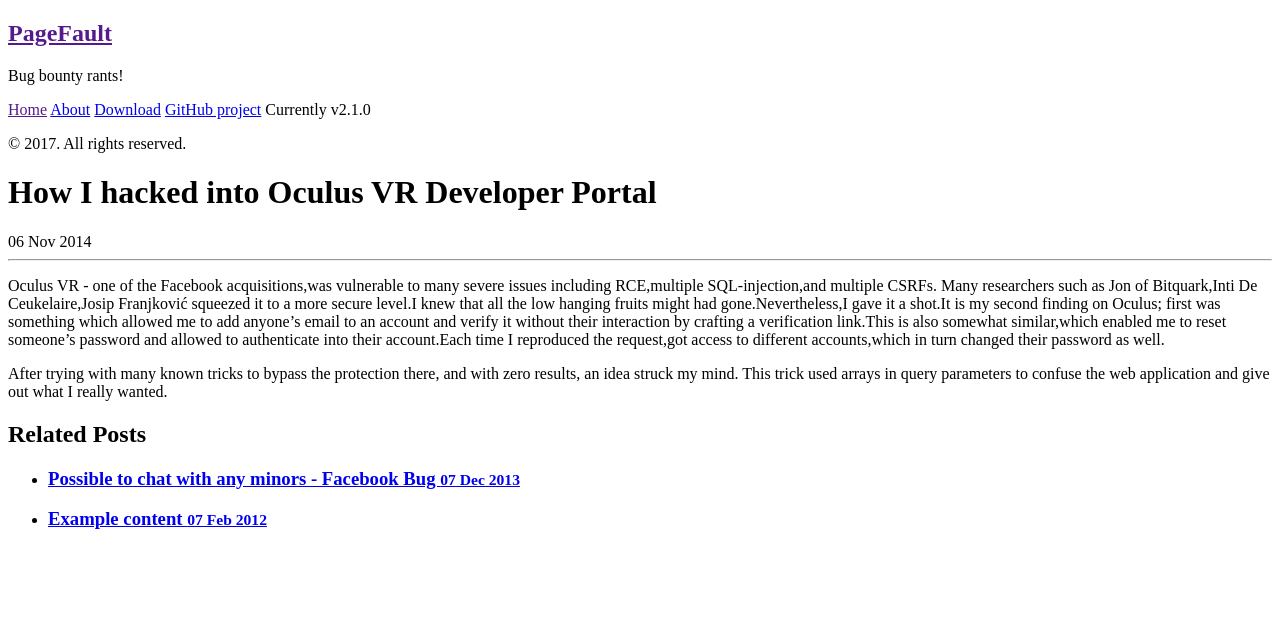
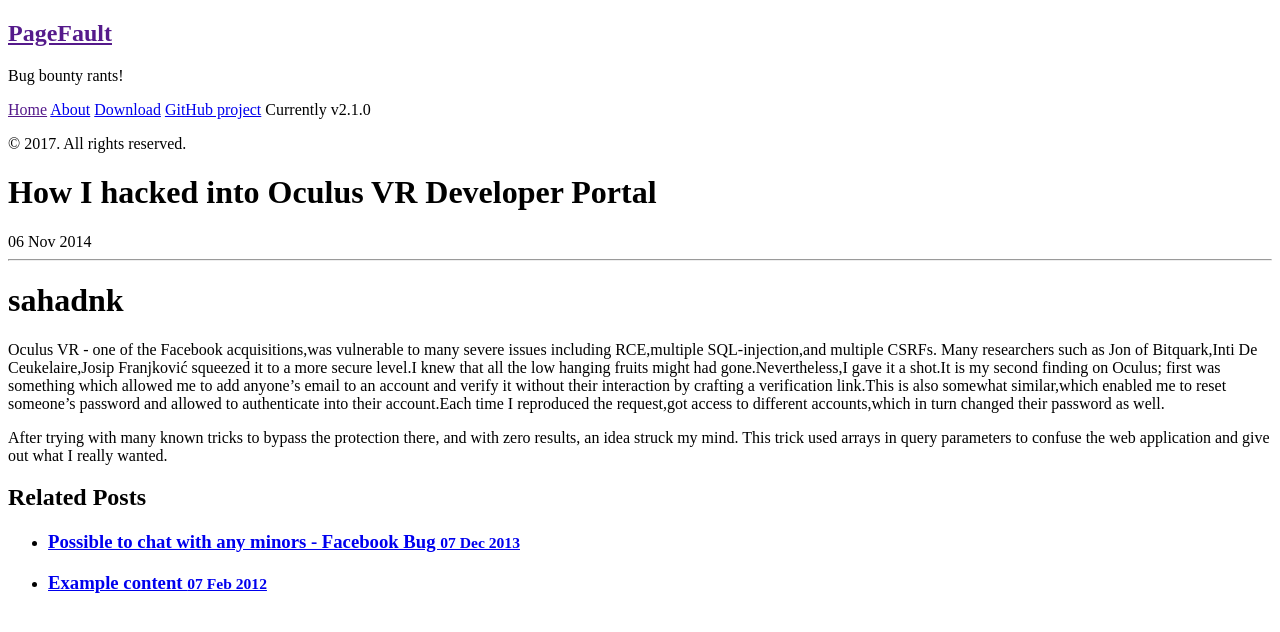
Before and after one commit to sahadnk72/sahadnk72.github.io, a Jekyll site: the page built from _posts/2014-11-06-oculus-hack.md, in a window 1280 px wide. Shown: the top 632 px of the page. Built offline with Jekyll 4.4.1, drawn with Linux system fonts in a browser that asks for light colours; Markdown is read by kramdown in place of the engine named in the settings.

Commit message:
Update 2014-11-06-oculus-hack.md

```diff
--- a/_posts/2014-11-06-oculus-hack.md
+++ b/_posts/2014-11-06-oculus-hack.md
@@ -6,6 +6,7 @@ title: How I hacked into Oculus VR Developer Portal
 ---
 
 
+<h1>sahadnk</h1>
 
 Oculus VR - one of the Facebook acquisitions,was vulnerable to many severe issues including RCE,multiple SQL-injection,and multiple CSRFs.
 Many researchers such as Jon of Bitquark,Inti De Ceukelaire,Josip Franjković squeezed it to a more secure level.I knew that all the low hanging fruits might had gone.Nevertheless,I gave it a shot.It is my second finding on Oculus; first was something which allowed me to add anyone's email to an account and verify it without their interaction by crafting a verification link.This is also somewhat similar,which enabled me to reset someone's password and allowed to authenticate into their account.Each time I reproduced the request,got access to different accounts,which in turn changed their password as well.
```
